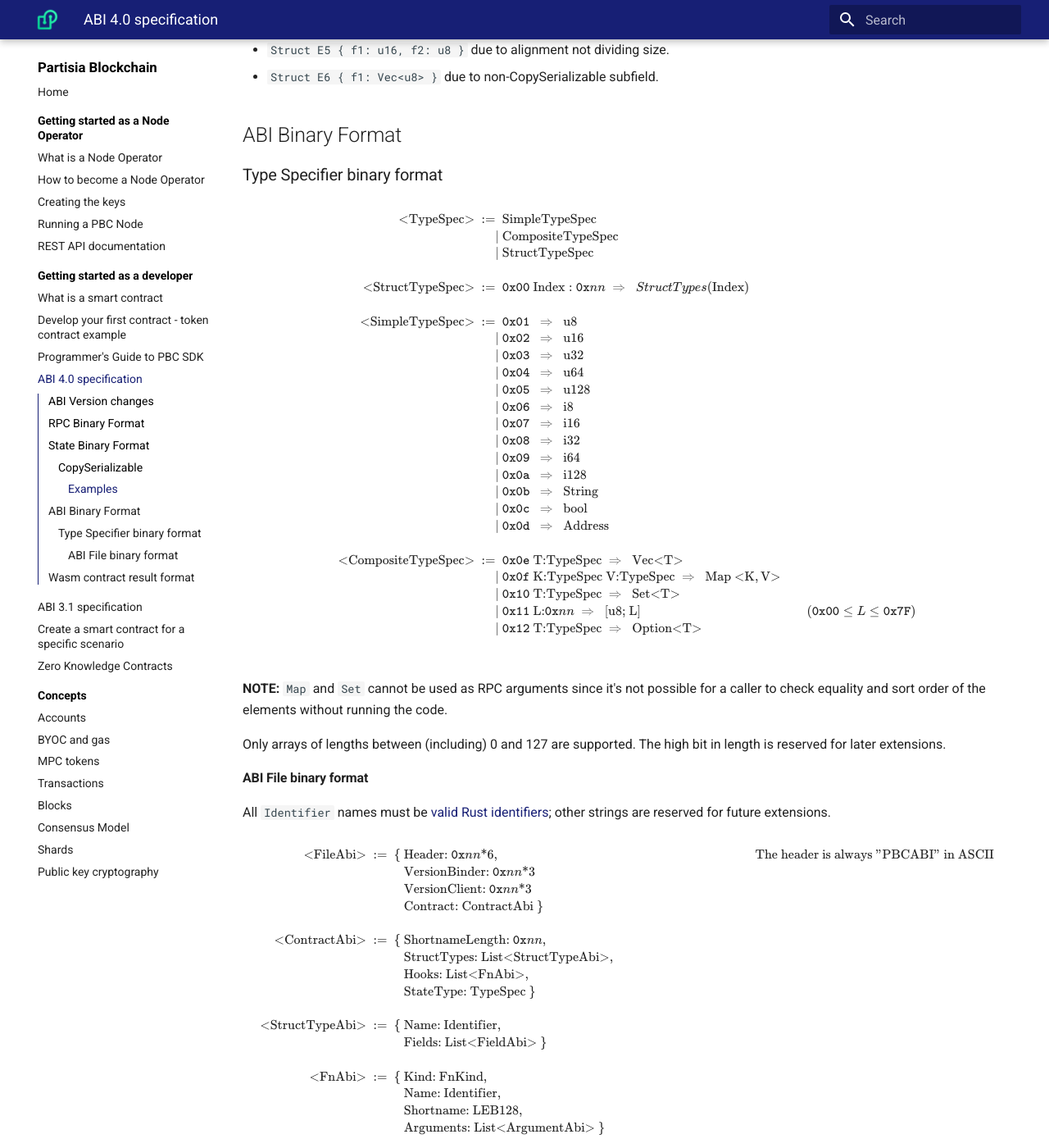
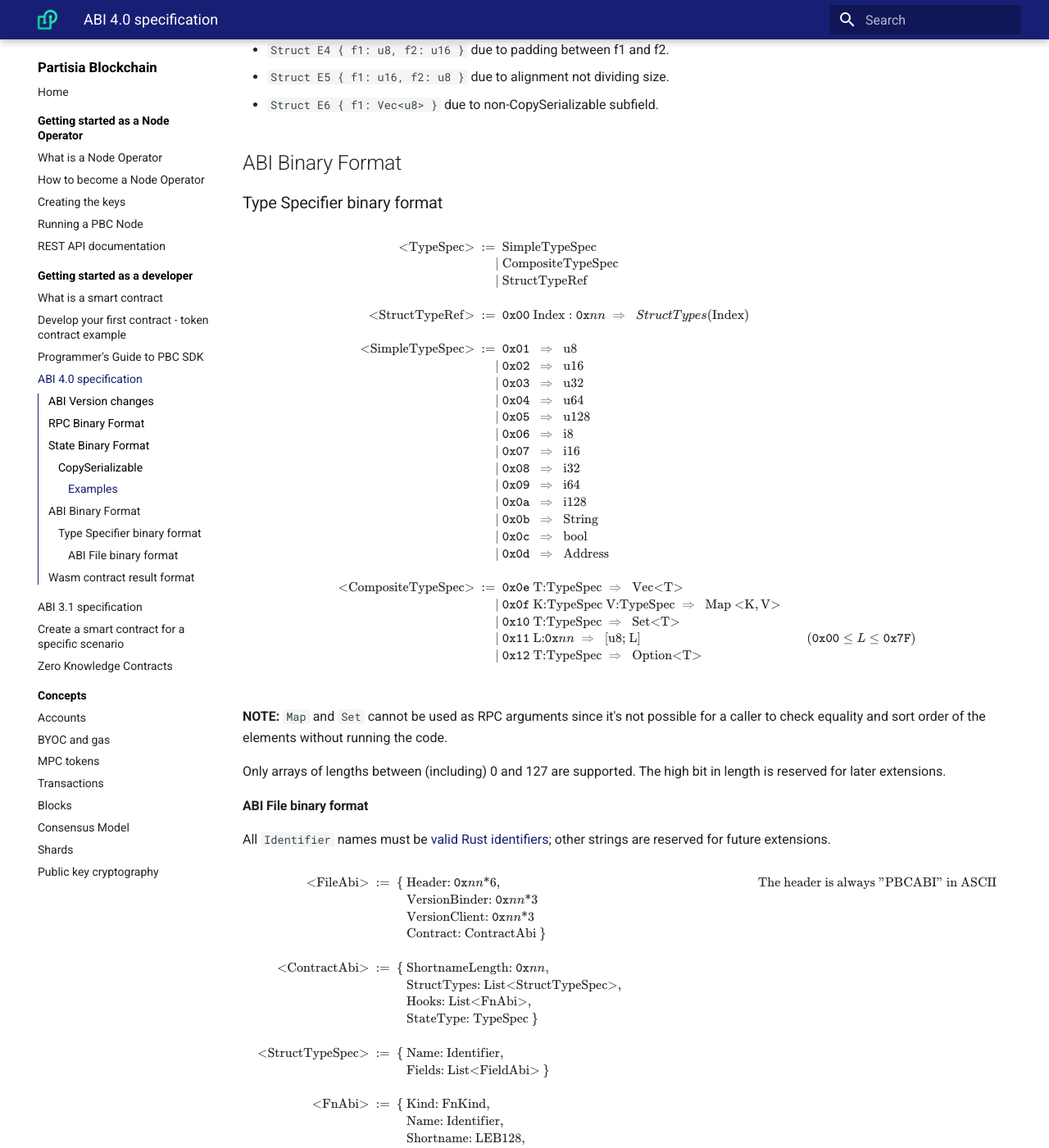
Before and after one commit to 0xSero/partisia-docs, an MkDocs documentation site: the page built from docs/abiv_latest.md, in a window 1280 px wide and 1400 px high, scrolled down 3175 px. Shown: the whole window at 82% size. Built offline with MkDocs 1.6.1 and Material for MkDocs 9.7.7, drawn with Linux system fonts in a browser that asks for light colours; a script that is not in the unit is left out; some of the changed text lies outside the part shown.

Commit message:
updated docs to reflect renaming of StructTypeAbi to StrucTypeSpec and likewise for StructTypeRef

```diff
--- a/docs/abiv_latest.md
+++ b/docs/abiv_latest.md
@@ -12,6 +12,7 @@
     * Added `Kind: FnKind` field to `FnAbi`.
     * Removed `Init` field from `ContractAbi`.
     * Added zero-knowledge related `FnKind`s, for use in Zk contracts.
+    * Renamed `StructTypeSpec` to `StructTypeRef` and `StructTypeAbi` to `StructTypeSpec`.
 
 ## RPC Binary Format
 
@@ -192,9 +193,9 @@
 \begin{align*}
 \text{<TypeSpec>} \ := \ &\text{SimpleTypeSpec} \\
 | \ &\text{CompositeTypeSpec} \\
-| \ &\text{StructTypeSpec} \\
+| \ &\text{StructTypeRef} \\
 \\
-\text{<StructTypeSpec>} \ := \ &\hexi{00} \ \text{Index}:\nnhexi{nn} \Rightarrowx StructTypes(\text{Index}) \\
+\text{<StructTypeRef>} \ := \ &\hexi{00} \ \text{Index}:\nnhexi{nn} \Rightarrowx StructTypes(\text{Index}) \\
 \\
 \text{<SimpleTypeSpec>} \ := \ &\hexi{01} \ \Rightarrowx \text{u8} \\
 | \ &\hexi{02} \ \Rightarrowx \text{u16} \\
@@ -240,11 +241,11 @@
 \\
 \text{<ContractAbi>} \ := \ \{ \
 &\text{ShortnameLength: }\byte{}, \\
-&\text{StructTypes: List<StructTypeAbi>}, \\
+&\text{StructTypes: List<StructTypeSpec>}, \\
 &\text{Hooks: List<FnAbi>}, \\
 &\text{StateType: TypeSpec} \ \} \\
 \\
-\text{<StructTypeAbi>} \ := \ \{ \
+\text{<StructTypeSpec>} \ := \ \{ \
 &\text{Name: Identifier}, \\
 &\text{Fields: List<FieldAbi>} \ \} \\
 \\
```
